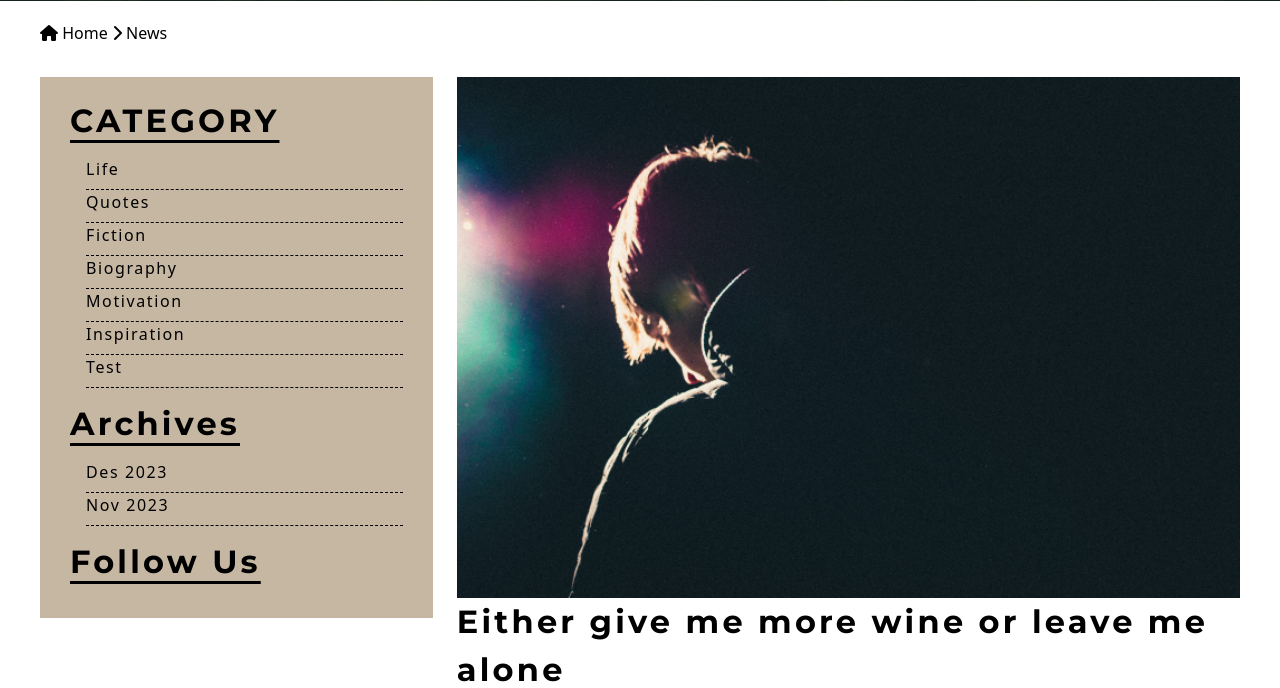
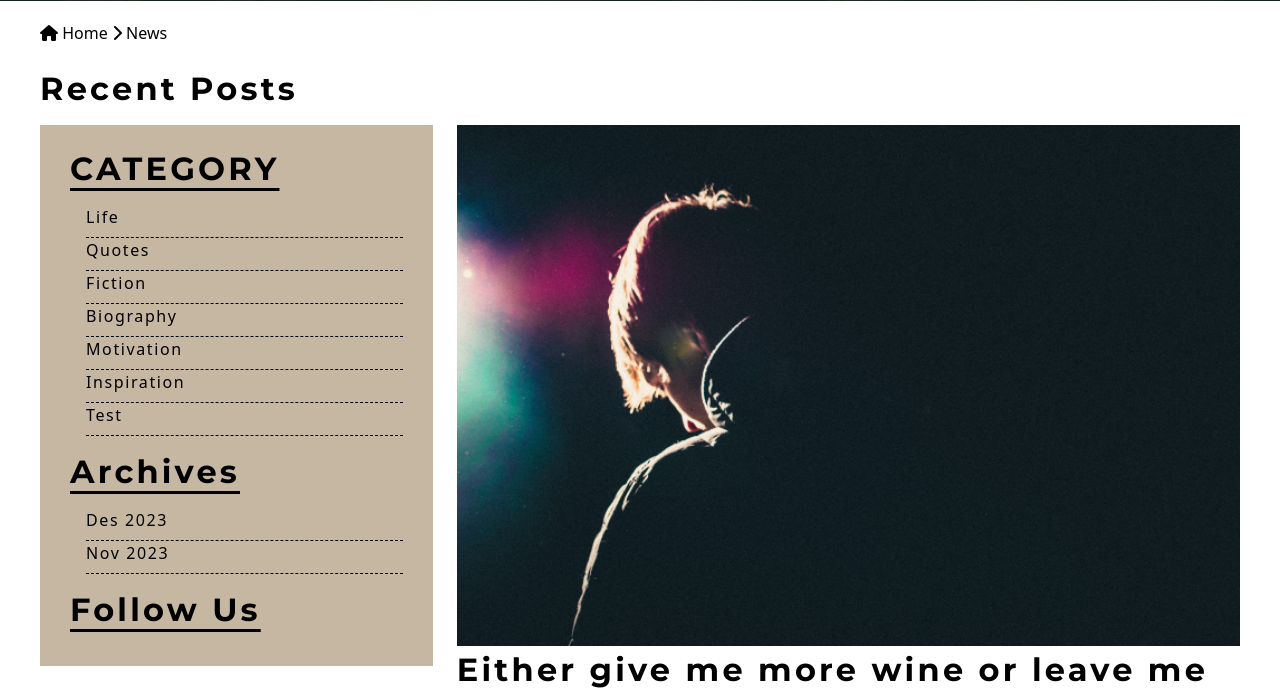
Before and after one commit to RizkiAlfaina/KAPSEL, a PHP site: page /informasi.php in a window 1280 px wide. Shown: the part 719-1407 px from the top of the page. Run offline with PHP 8.4, Linux system fonts and the light colour scheme; data comes from the database, SQL or seed files in the repository; some libraries are stand-ins or nearby versions; some web fonts are replaced.

Commit message:
Update informasi.php

```diff
--- a/informasi.php
+++ b/informasi.php
@@ -114,6 +114,7 @@ if (isset($_GET['t_id'])) {
         <i class="fa-solid fa-chevron-right inline-block"></i>
         <p class="inline-block">News</p>
       </section>
+      <h1 class="text-black text-[32px] font-bold font-Montserrat tracking-widest"><?php echo $postsTitle ?></h1>
       <div class="flex flex-col-reverse py-3 md:flex-row gap-6">
         <!-- Filter -->
         <section class="bg-[#C6B7A3] px-[30px] py-5 flex flex-col gap-3 md:w-1/3 h-fit">
@@ -139,6 +140,7 @@ if (isset($_GET['t_id'])) {
 
         <!-- News List -->
         <section class="md:w-2/3 post-list">
+
           <!-- News Piece -->
           <?php foreach ($posts as $post): ?>
             <div class="mb-4">
```
